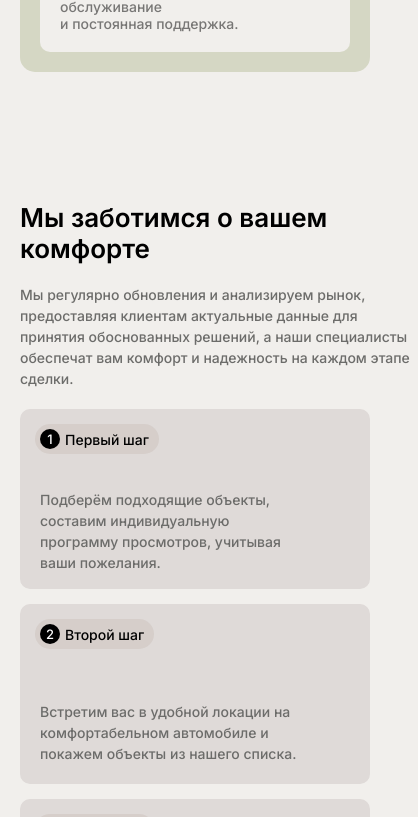
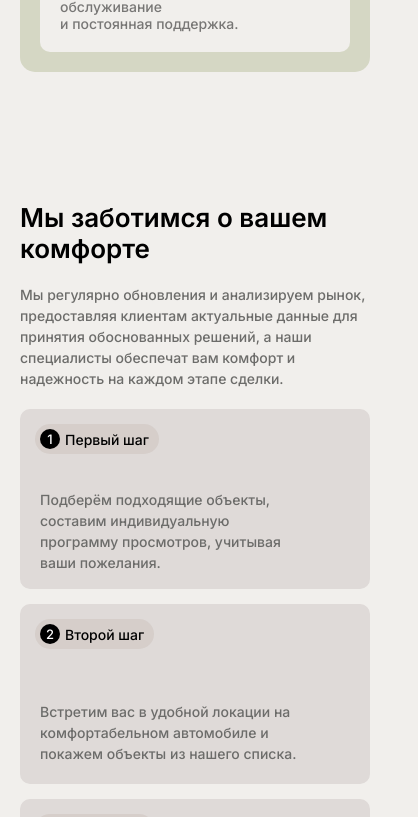
Before and after one commit to WhiteHanClean/Building, a Next.js app: page / in a window 390 px wide. Shown: the part 2960-3777 px from the top of the page, 418 px wide, since content can reach past the window. Built offline with nearby package versions, Linux system fonts and the light colour scheme; a web font is replaced by a local one.

Commit message:
fix paragraph

```diff
--- a/src/components/Stages/Stages.module.scss
+++ b/src/components/Stages/Stages.module.scss
@@ -116,7 +116,7 @@
         margin: 0;
       }
       p {
-        width: 398px;
+        width: 100%;
         margin-top: 20px;
         margin-bottom: 20px;
       }
```
